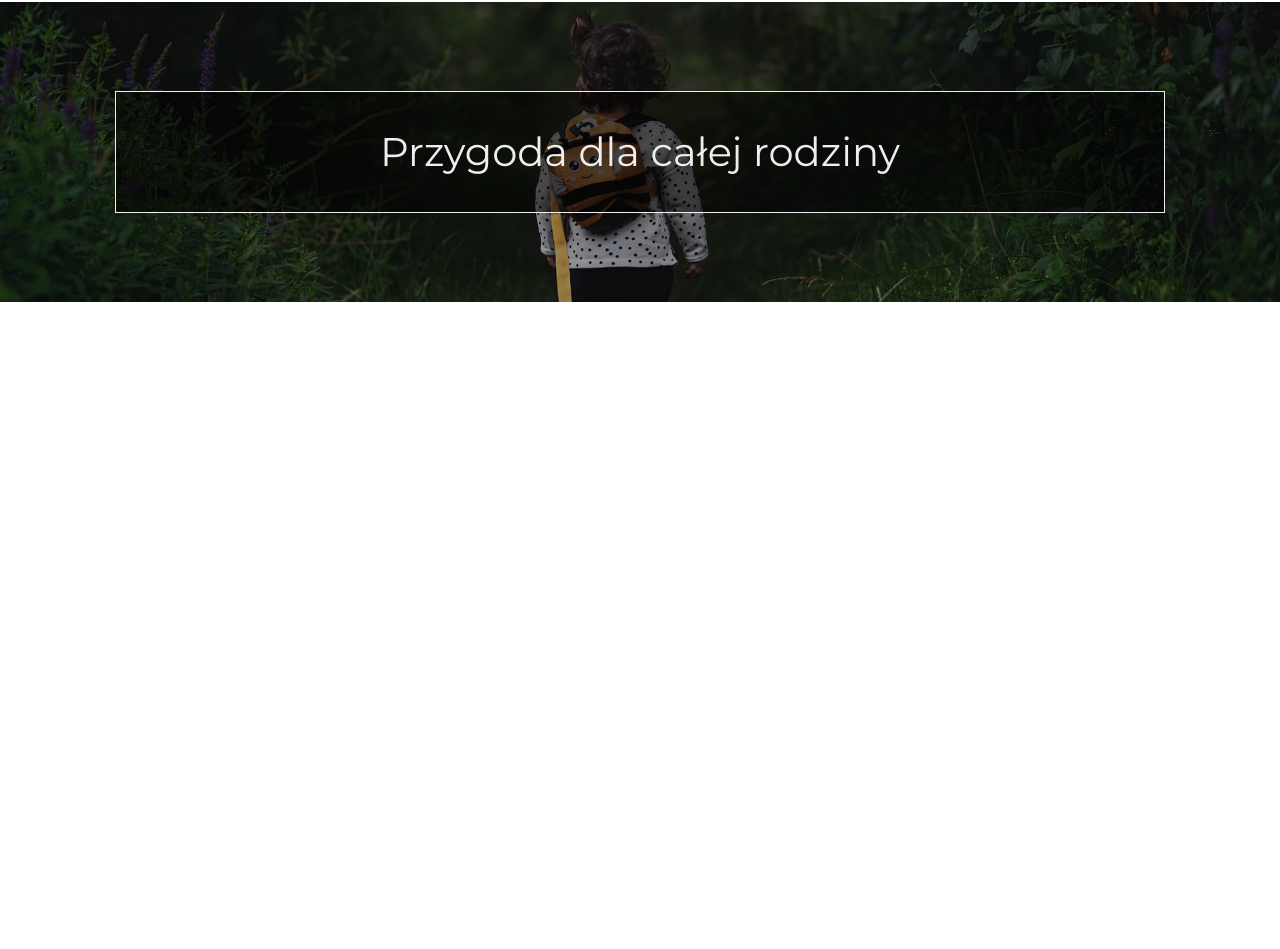
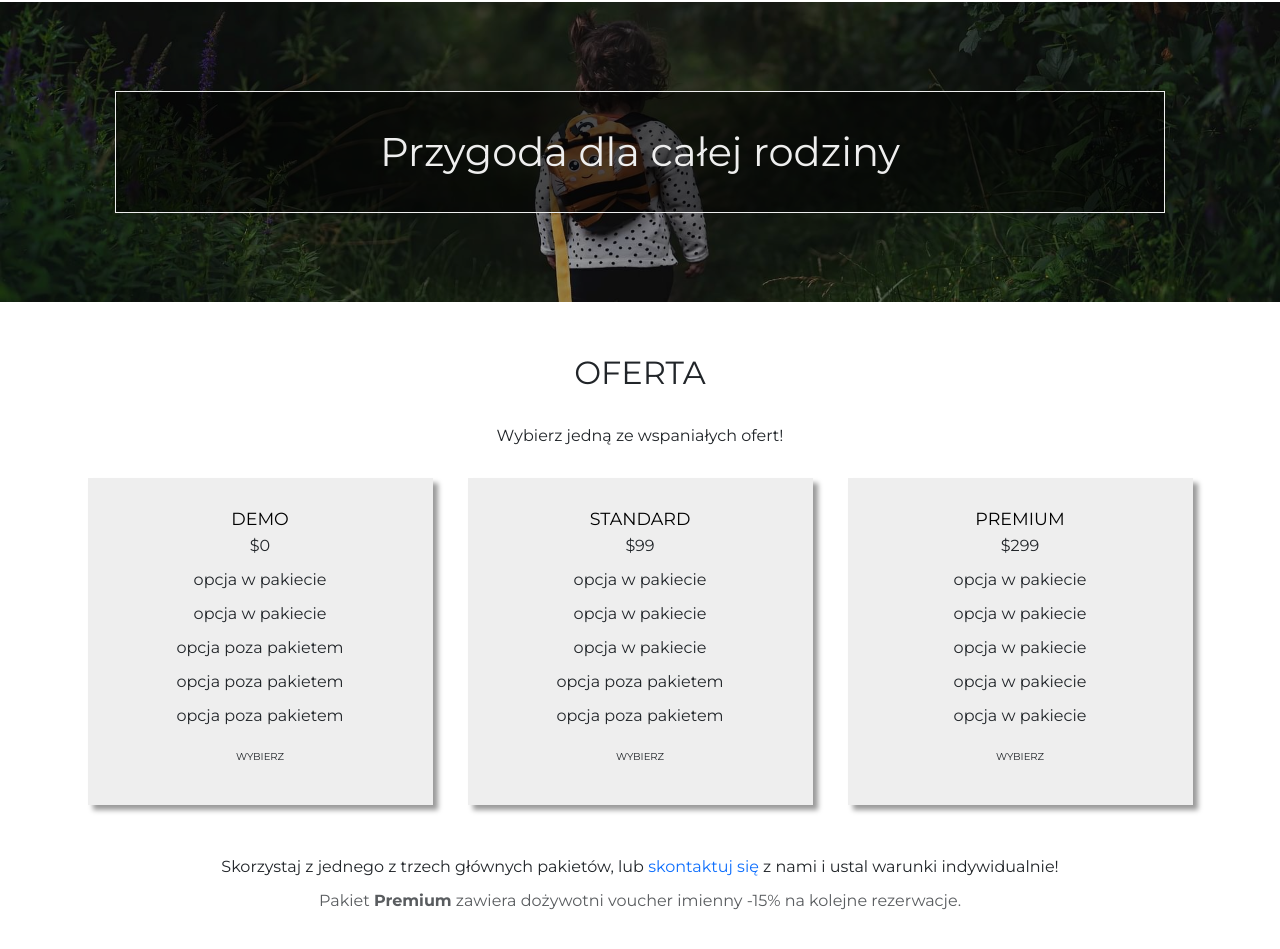
Before and after one commit to SD91PL/ForestGroup, a plain HTML site: page index.html in a window 1280 px wide. Shown: the part 987-1936 px from the top of the page. Before the commit the page ends 1289 px from the top, so only its background shows below. Drawn offline with nearby package versions, Linux system fonts and the light colour scheme.

Commit message:
offers section in progress

```diff
--- a/index.html
+++ b/index.html
@@ -35,7 +35,7 @@ crossorigin="anonymous" />
 			<div class="navbar-nav ms-auto">
 				<a class="nav-link active" aria-current="page" href="#home">Home</a>
 				<a class="nav-link" href="#aboutus">O nas</a>
-				<a class="nav-link" href="#offer">Oferta</a>
+				<a class="nav-link" href="#offers">Oferta</a>
 				<a class="nav-link" href="#contact">Kontakt</a>
 			</div>
 		</div>
@@ -82,6 +82,60 @@ crossorigin="anonymous" />
         </div>
     </div>
 </section>
+			<section id="offers" class="offers section wrapper">
+	<h2 class="section-heading">Oferta</h2>
+	<div class="container">
+		<p class="offers-hint">Wybierz jedną ze wspaniałych ofert!</p>
+		<div class="offers-wrap justify-content-center row">
+			<div class="offer-card col-sm-6 col-lg-4 order-0 order-sm-2 order-lg-0">
+				<div class="offer-box">
+					<h3>Demo</h3>
+					<p class="price">$0</p>
+					<p>opcja w pakiecie</p>
+					<p>opcja w pakiecie</p>
+					<p>opcja poza pakietem</p>
+					<p>opcja poza pakietem</p>
+					<p>opcja poza pakietem</p>
+					<button type="button" class="btn">Wybierz</button>
+				</div>
+			</div>
+			<div class="offer-card col-sm-12 col-lg-4 order-1 order-sm-1">
+				<div class="offer-box">
+					<h3>Standard</h3>
+					<p class="price">$99</p>
+					<p>opcja w pakiecie</p>
+					<p>opcja w pakiecie</p>
+					<p>opcja w pakiecie</p>
+					<p>opcja poza pakietem</p>
+					<p>opcja poza pakietem</p>
+					<button type="button" class="btn btn-standard">Wybierz</button>
+				</div>
+			</div>
+			<div class="offer-card col-sm-6 col-lg-4 order-3">
+				<div class="offer-box">
+					<h3>Premium</h3>
+					<p class="price">$299</p>
+					<p>opcja w pakiecie</p>
+					<p>opcja w pakiecie</p>
+					<p>opcja w pakiecie</p>
+					<p>opcja w pakiecie</p>
+					<p>opcja w pakiecie</p>
+					<button type="button" class="btn">Wybierz</button>
+				</div>
+			</div>
+		</div>
+
+		<!-- Delete Bootstrap classes and styling for later -->
+
+		<p class="offers-info text-center mt-xl-5">
+			Skorzystaj z jednego z trzech głównych pakietów, lub
+			<a href="#contact" class="text-decoration-none">skontaktuj się</a> z nami i ustal warunki indywidualnie!
+		</p>
+		<p class="text-muted text-center">
+			Pakiet <strong>Premium</strong> zawiera dożywotni voucher imienny -15% na kolejne rezerwacje.
+		</p>
+	</div>
+</section>
 
 			<!-- <footer>
 	<div class="footer-box">
--- a/src/sass/style.scss
+++ b/src/sass/style.scss
@@ -198,6 +198,7 @@ nav,
 	}
 }
 
+// BANNER
 .banner {
 	height: 300px;
 	.hero-img {
@@ -229,6 +230,47 @@ nav,
 			.banner-text {
 				margin: 0;
 				font-size: 3rem;
+			}
+		}
+	}
+}
+
+// OFFERS
+.offers {
+	width: 100%;
+	.container {
+		.offers-hint {
+			font-size: 1.6rem;
+			text-align: center;
+		}
+		.offers-wrap {
+			.offer-card {
+				.offer-box {
+					margin: 20px 10px;
+					padding: 30px;
+					background-color: #eee;
+					text-align: center;
+					box-shadow: 5px 5px 5px rgba(0, 0, 0, 0.4);
+					transition: scale 0.3s;
+					h3 {
+						color: #000;
+						text-transform: uppercase;
+					}
+					span {
+						font-weight: bold;
+					}
+					i {
+						padding: 0 5px;
+						font-size: 24px;
+					}
+					.btn {
+						padding: 10px 20px;
+						text-transform: uppercase;
+					}
+				}
+				.offer-box:hover {
+					scale: 1.04;
+				}
 			}
 		}
 	}
```
Also changed, not shown: dist/css/style.min.css, 3 other files.
